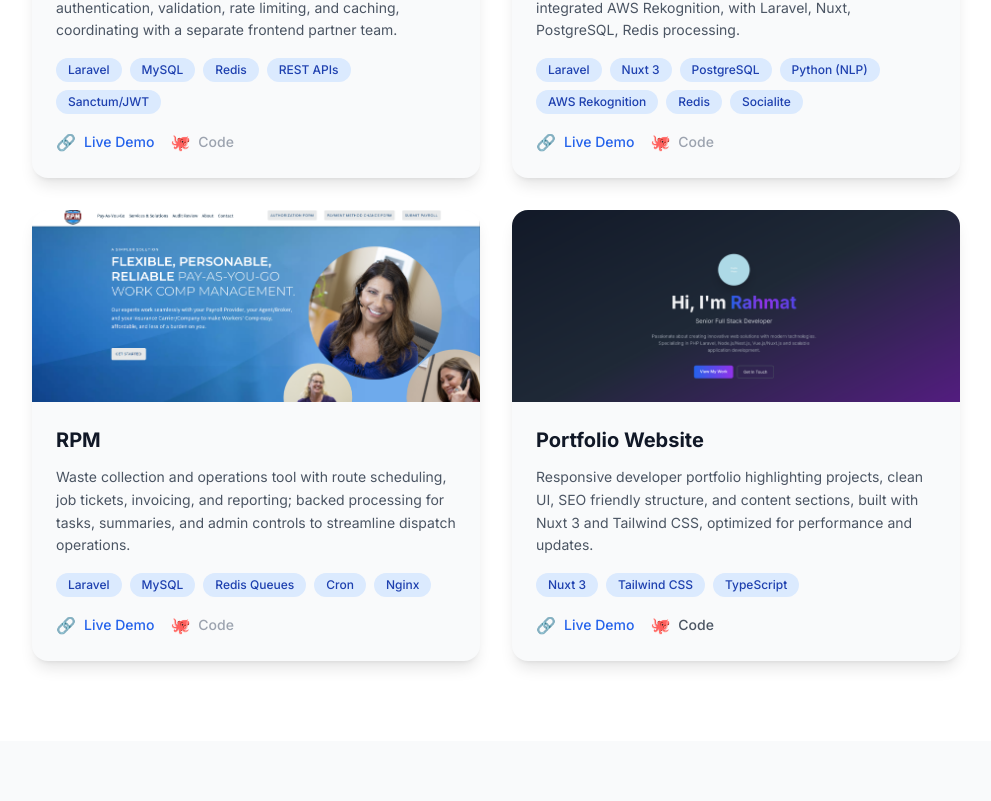
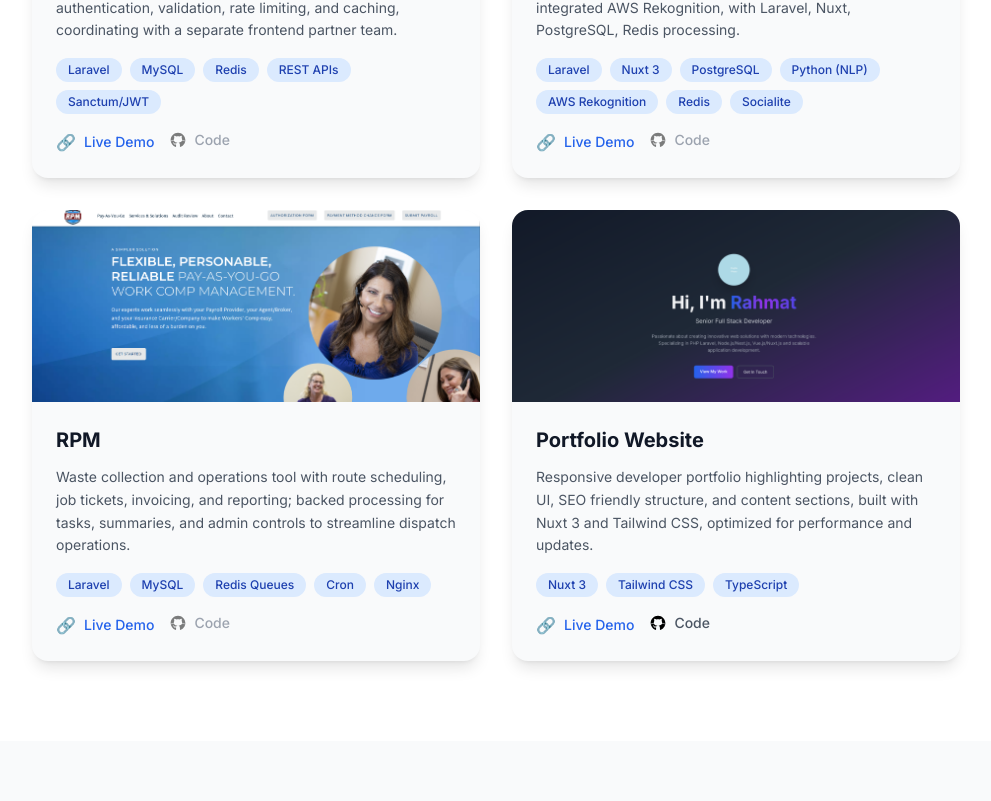
Before and after one commit to RahmatUllah-github/portfolio, a Nuxt app: page / in a window 1280 px wide. Shown: the part 4359-5160 px from the top of the page, without its empty margins (144-1135 px from the left). Built offline with nearby package versions, Linux system fonts and the light colour scheme.

Commit message:
github icon and margin issues fixed

```diff
--- a/components/ContactSection.vue
+++ b/components/ContactSection.vue
@@ -87,7 +87,7 @@
                 target="_blank"
                 class="w-10 h-10 bg-gray-700 dark:bg-gray-600 text-white rounded-lg flex items-center justify-center hover:bg-gray-800 dark:hover:bg-gray-700 transition-colors duration-300"
               >
-                🐙
+                <img src="/images/github.svg" alt="GitHub" class="w-5 h-5 invert" />
               </a>
               <a
                 href="https://wa.me/923469070799"
--- a/components/ExperienceSection.vue
+++ b/components/ExperienceSection.vue
@@ -19,7 +19,7 @@
             <div class="absolute left-1/2 transform -translate-x-1/2 w-4 h-4 bg-gradient-to-r from-blue-500 to-purple-500 rounded-full border-4 border-white dark:border-gray-900 shadow-lg z-10"></div>
 
             <div
-              class="px-4 md:px-0 w-full"
+              class="w-full"
               :class="index % 2 === 0 ? 'md:pr-1/2 md:text-right' : 'md:pl-1/2 md:ml-8'"
             >
               <div class="bg-white dark:bg-gray-800 p-6 rounded-2xl shadow-lg card-hover text-left">
--- a/components/Footer.vue
+++ b/components/Footer.vue
@@ -26,7 +26,7 @@
               target="_blank"
               class="p-2 bg-gray-700 rounded-lg hover:bg-gray-800 transition-colors duration-300"
             >
-              🐙
+              <img src="/images/github.svg" alt="GitHub" class="w-5 h-5 invert" />
             </a>
             <a
               href="https://wa.me/923469070799"
--- a/components/ProjectsSection.vue
+++ b/components/ProjectsSection.vue
@@ -58,14 +58,14 @@
                   target="_blank"
                   class="flex items-center space-x-2 text-gray-600 dark:text-gray-400 hover:text-gray-800 dark:hover:text-gray-300 transition-colors duration-300"
                 >
-                  <span>🐙</span>
+                  <img src="/images/github.svg" alt="GitHub" class="w-4 h-4 dark:invert" />
                   <span class="text-sm font-medium">Code</span>
                 </a>
                 <span
                   v-else
                   class="flex items-center space-x-2 text-gray-400 dark:text-gray-600 cursor-not-allowed relative group"
                 >
-                  <span>🐙</span>
+                  <img src="/images/github.svg" alt="GitHub" class="w-4 h-4 opacity-50 dark:invert" />
                   <span class="text-sm font-medium">Code</span>
                   <div class="absolute bottom-full left-1/2 transform -translate-x-1/2 mb-2 px-2 py-1 bg-gray-800 text-white text-xs rounded opacity-0 group-hover:opacity-100 transition-opacity duration-300 whitespace-nowrap">
                     Private repository
@@ -169,7 +169,7 @@ const projects = [
     image: '/images/project-propqa.png',
     category: 'PropTech / AI',
     technologies: ['Laravel', 'Nuxt 3', 'PostgreSQL', 'Python (NLP)', 'AWS Rekognition', 'Redis', 'Socialite'],
-    liveUrl: null,
+    liveUrl: 'https://propqa.ai/',
     githubUrl: null
   },
   {
@@ -179,7 +179,7 @@ const projects = [
     image: '/images/project-rpm.png',
     category: 'Operations / Internal',
     technologies: ['Laravel', 'MySQL', 'Redis Queues', 'Cron', 'Nginx'],
-    liveUrl: null,
+    liveUrl: 'https://reliablepremium.com/',
     githubUrl: null
   },
   {
```
Also changed, not shown: public/images/github.svg (added).
